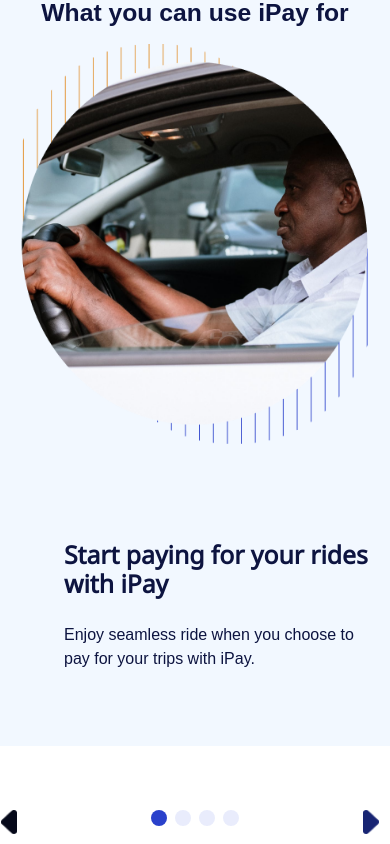
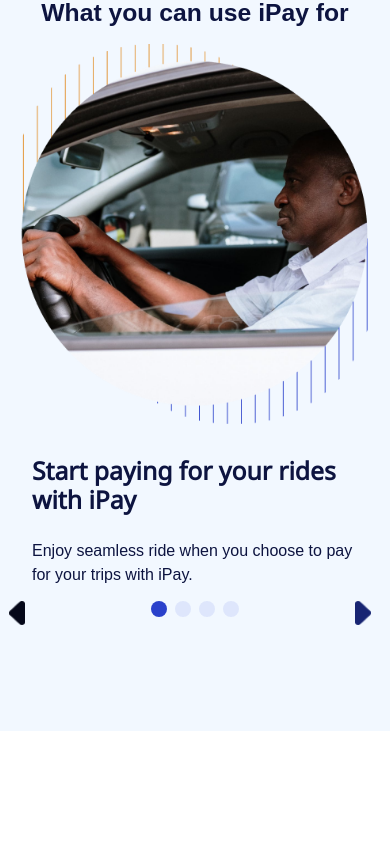
Before and after one commit to chisainty/ipay, a React (Create React App) app: page / in a window 390 px wide. Shown: the part 2004-2848 px from the top of the page. After the commit the page ends 2735 px from the top, so only its background shows below. Built offline with nearby package versions, Linux system fonts and the light colour scheme.

Commit message:
Worked on the  slider mobile view styling

```diff
--- a/public/css/ipay.css
+++ b/public/css/ipay.css
@@ -346,6 +346,22 @@
     margin-top: 0.6rem;
   }
 
+  section.ipay-use {
+    height: fit-content;
+  }
+
+  section.ipay-use .container > div {
+    height: fit-content;
+  }
+
+  section.ipay-use .row > div {
+    height: fit-content;
+  }
+
+  section.ipay-use .slider .copy {
+    padding: 2rem 0 2rem 1rem;
+  }
+
   section.ipay-use .dot {
     margin-left: 1rem;
   }
@@ -387,7 +403,7 @@
 
   .prevBtn {
     position: absolute;
-    left: 2px !important;
+    left: 10px !important;
     transform: rotate(90deg);
     top: calc(100% - 30px) !important;
     width: 1.5rem;
@@ -397,7 +413,7 @@
 
   .nextBtn {
     position: absolute;
-    right: 2px !important;
+    right: 10px !important;
     left: auto !important;
     transform: rotate(90deg);
     top: calc(100% - 30px) !important;
```
